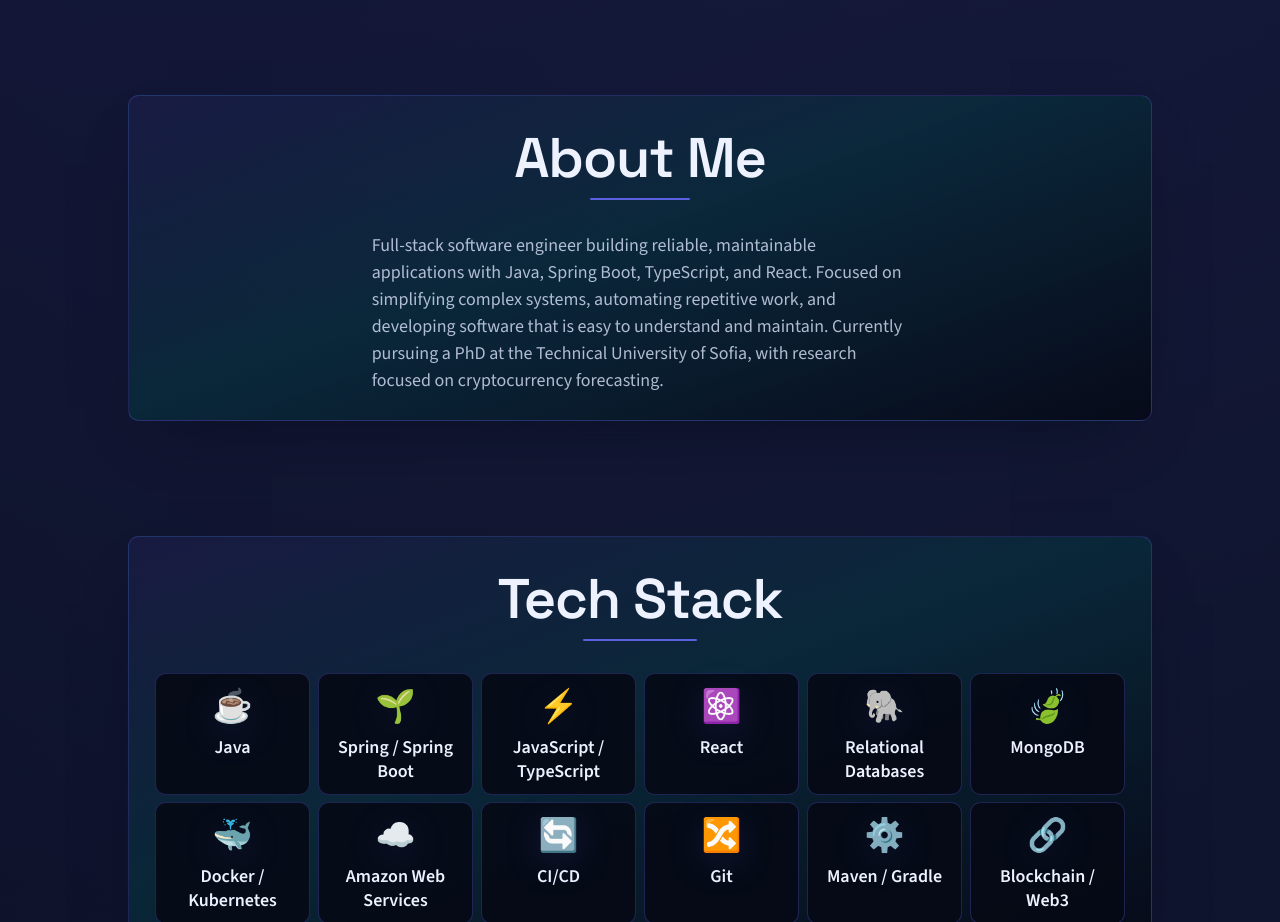
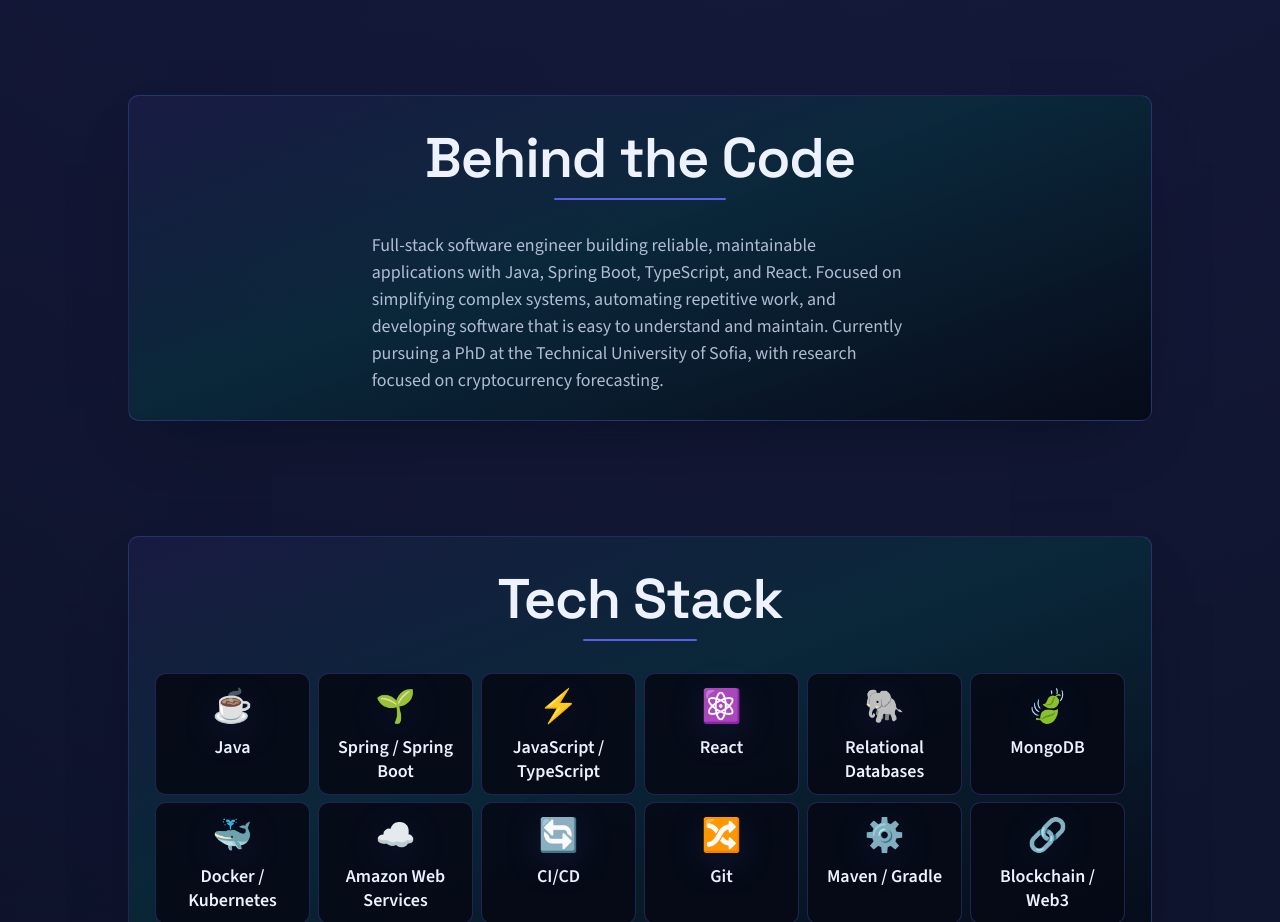
Before and after one commit to vdrenkov/portfolio, a plain HTML site: page index.html in a window 1280 px wide. Shown: the part 820-1742 px from the top of the page. Drawn offline with nearby package versions, Linux system fonts and the light colour scheme.

Commit message:
Rename the About section heading.

```diff
--- a/index.html
+++ b/index.html
@@ -131,7 +131,7 @@
 
       <div class="about section-panel">
         <section id="about">
-          <h2>About Me</h2>
+          <h2>Behind the Code</h2>
           <p>
             Full-stack software engineer building reliable, maintainable
             applications with Java, Spring Boot, TypeScript, and React. Focused
```
